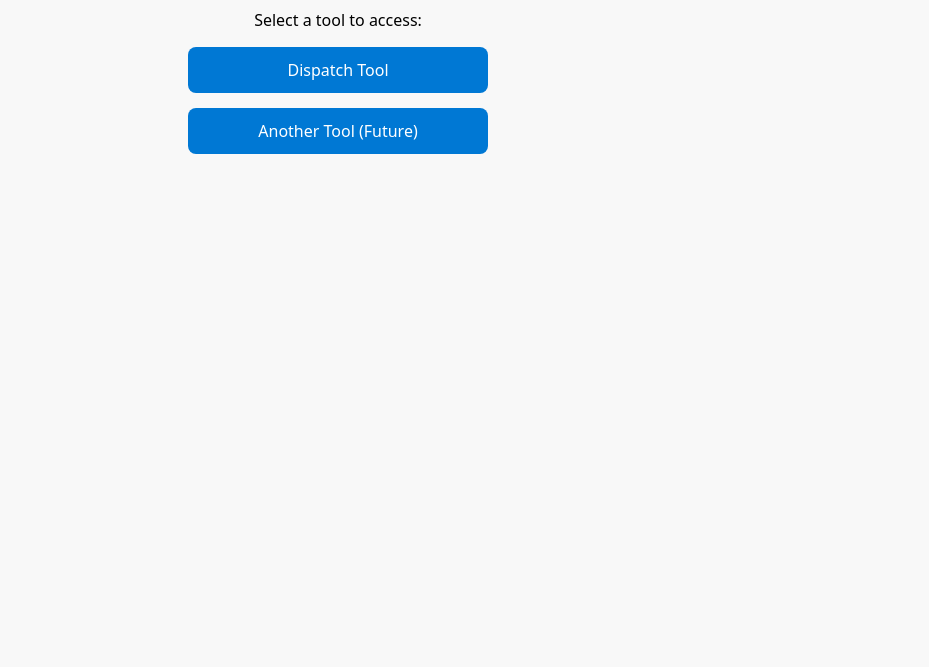
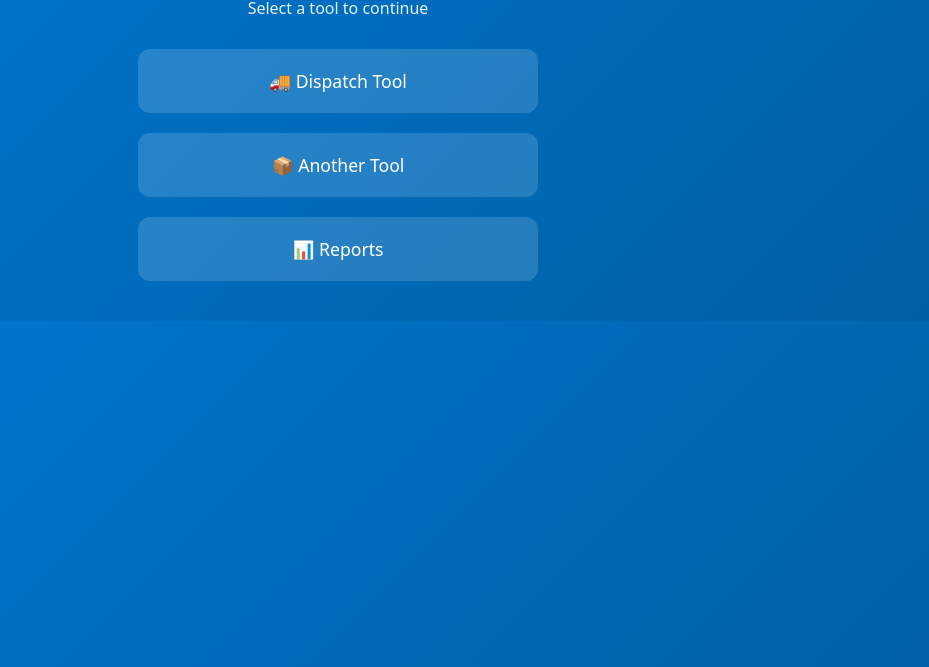
Before and after one commit to Yander15/atldispatch, a plain HTML site: page index.html in a window 1280 px wide. Shown: the part 133-800 px from the top of the page, without its empty margins (302-1231 px from the left). Drawn offline with Linux system fonts and the light colour scheme.

Commit message:
Update index.html

```diff
--- a/index.html
+++ b/index.html
@@ -2,47 +2,69 @@
 <html>
 <head>
 <meta charset="utf-8">
-<title>ATL Dispatch - Landing</title>
+<title>ATL Dispatch Dashboard</title>
 <meta name="viewport" content="width=device-width, initial-scale=1">
 <style>
   body {
     font-family: system-ui, sans-serif;
-    text-align: center;
-    padding: 50px;
-    background: #f8f8f8;
+    margin: 0;
+    background: linear-gradient(135deg, #0078d4, #005fa3);
+    color: white;
+    display: flex;
+    flex-direction: column;
+    align-items: center;
+    padding: 40px 20px;
   }
   h1 {
-    margin-bottom: 20px;
+    margin-bottom: 10px;
+    font-size: 2rem;
+    text-align: center;
   }
-  .menu {
-    display: flex;
-    flex-direction: column;
-    gap: 15px;
-    max-width: 300px;
-    margin: auto;
+  p {
+    margin-bottom: 30px;
+    text-align: center;
+    opacity: 0.9;
   }
-  a {
-    display: block;
-    padding: 12px;
-    background: #0078d4;
+  .dashboard {
+    display: grid;
+    gap: 20px;
+    width: 100%;
+    max-width: 400px;
+  }
+  .card {
+    background: rgba(255, 255, 255, 0.15);
+    border-radius: 12px;
+    padding: 20px;
+    text-align: center;
+    transition: transform 0.15s ease, background 0.15s ease;
+    font-size: 1.1rem;
+  }
+  .card a {
     color: white;
     text-decoration: none;
-    border-radius: 8px;
-    font-weight: 500;
+    display: block;
   }
-  a:hover {
-    background: #005fa3;
+  .card:hover {
+    transform: scale(1.03);
+    background: rgba(255, 255, 255, 0.25);
   }
 </style>
 </head>
 <body>
 
 <h1>ATL Dispatch</h1>
-<p>Select a tool to access:</p>
+<p>Select a tool to continue</p>
 
-<div class="menu">
-  <a href="DispatchTool.html">Dispatch Tool</a>
-  <a href="AnotherTool.html">Another Tool (Future)</a>
+<div class="dashboard">
+  <div class="card">
+    <a href="DispatchTool.html">🚚 Dispatch Tool</a>
+  </div>
+  <div class="card">
+    <a href="AnotherTool.html">📦 Another Tool</a>
+  </div>
+  <div class="card">
+    <a href="Reports.html">📊 Reports</a>
+  </div>
 </div>
 
 </body>
```
